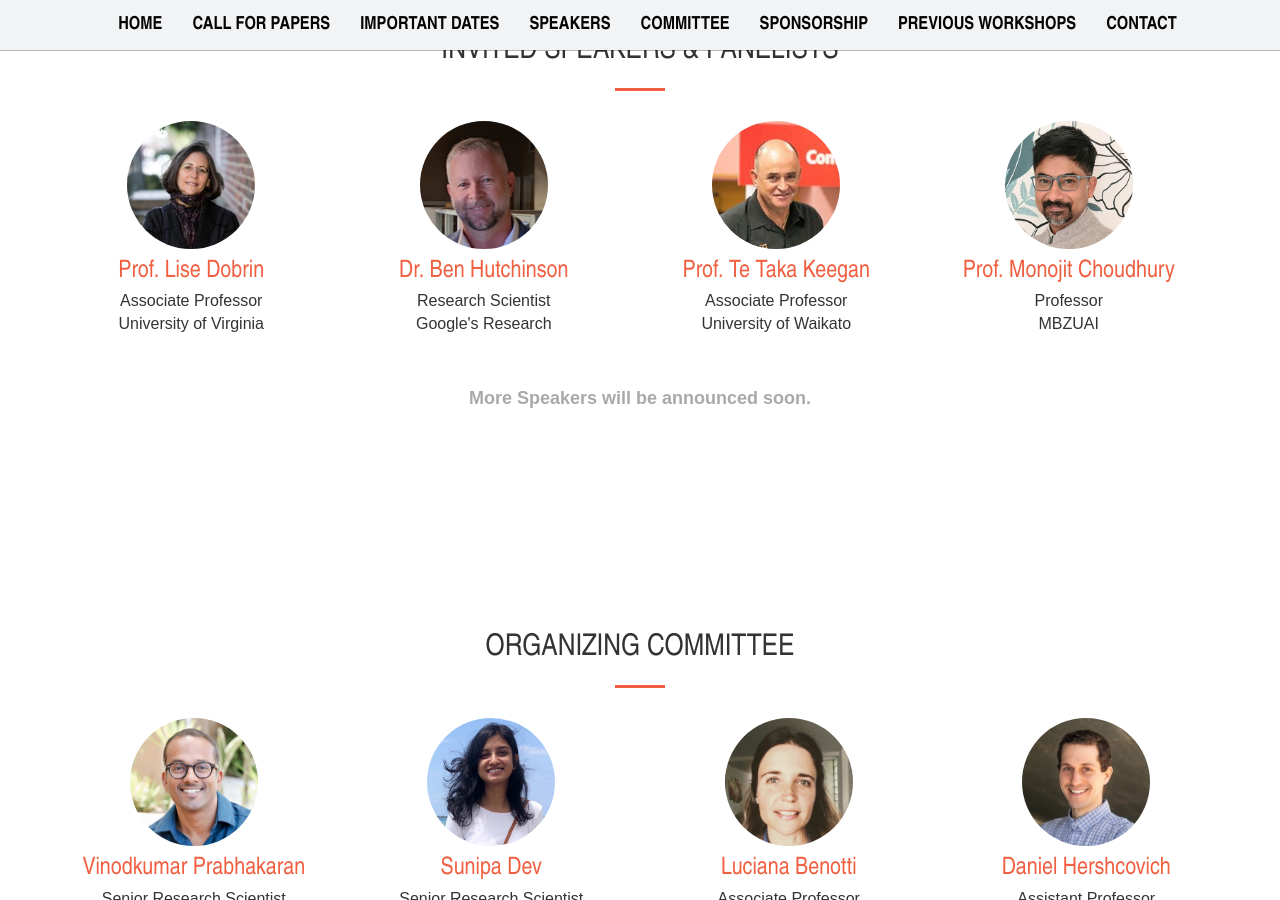
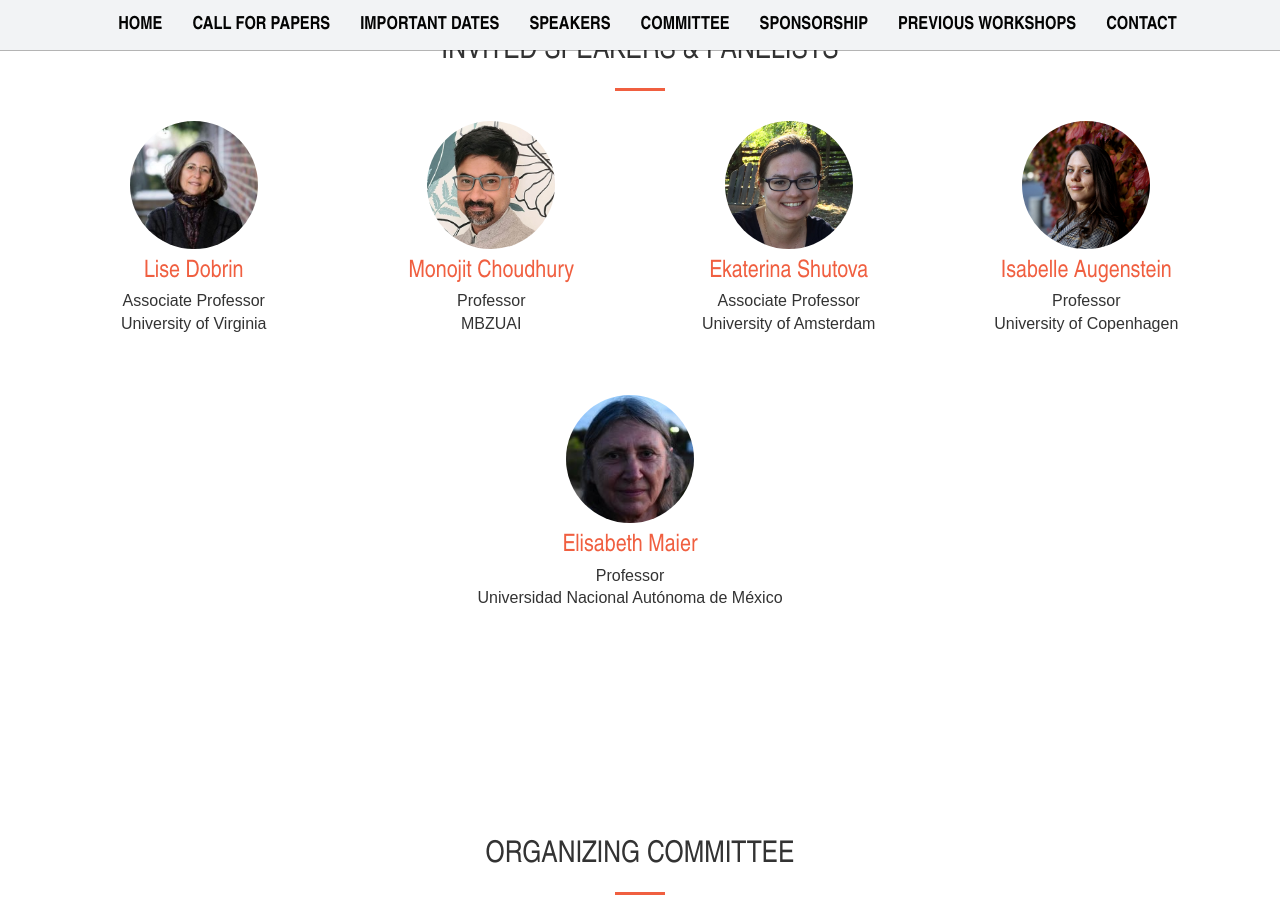
Before and after one commit to c3nlp/c3nlp.github.io, a Jekyll site: the page built from index.html, in a window 1280 px wide and 900 px high, scrolled down 2580 px. Built offline with Jekyll 4.4.1, drawn with Linux system fonts in a browser that asks for light colours.

Commit message:
Update speakers.html

```diff
--- a/_includes/speakers.html
+++ b/_includes/speakers.html
@@ -45,36 +45,43 @@
                     <a href="https://anthropology.as.virginia.edu/people/lise-dobrin" target="_blank">
                         <img src="img/portfolio/lise.jpeg" style="border-radius: 50%;" alt=""
                              width="128">
-                        <h3>Prof. Lise Dobrin</h3>
+                        <h3>Lise Dobrin</h3>
                     </a>
                     <p>Associate Professor<br>University of Virginia</p>
-                </div>
-                <div class="speaker">
-                    <a href="https://research.google/people/106467/?&type=google" target="_blank">
-                        <img src="img/portfolio/ben.png" style="border-radius: 50%;" alt=""
-                             width="128">
-                        <h3>Dr. Ben Hutchinson</h3>
-                    </a>
-                    <p>Research Scientist<br>Google's Research</p>
-                </div>
-                <div class="speaker">
-                    <a href="http://profiles.waikato.ac.nz/tetaka.keegan" target="_blank">
-                        <img src="img/portfolio/taka.jpeg" style="border-radius: 50%;" alt=""
-                             width="128">
-                        <h3>Prof. Te Taka Keegan</h3>
-                    </a>
-                    <p>Associate Professor<br>University of Waikato</p>
                 </div>
                 <div class="speaker">
                     <a href="https://mbzuai.ac.ae/study/faculty/monojit-choudhury/" target="_blank">
                         <img src="img/portfolio/monojit.jpg" style="border-radius: 50%;" alt=""
                              width="128">
-                        <h3>Prof. Monojit Choudhury</h3>
+                        <h3>Monojit Choudhury</h3>
                     </a>
                     <p>Professor<br>MBZUAI</p>
                 </div>
+                <div class="speaker">
+                    <a href="https://www.shutova.org/" target="_blank">
+                        <img src="img/portfolio/ekaterina.jpg" style="border-radius: 50%;" alt=""
+                             width="128">
+                        <h3>Ekaterina Shutova</h3>
+                    </a>
+                    <p>Associate Professor<br>University of Amsterdam</p>
+                </div>
+                <div class="speaker">
+                    <a href="http://isabelleaugenstein.github.io/" target="_blank">
+                        <img src="img/portfolio/isabelle.jpg" style="border-radius: 50%;" alt=""
+                             width="128">
+                        <h3>Isabelle Augenstein</h3>
+                    </a>
+                    <p>Professor<br>University of Copenhagen</p>
+                </div>
+                <div class="speaker">
+                    <a href="https://scholar.google.com/citations?user=lS1Glo4AAAAJ" target="_blank">
+                        <img src="img/portfolio/elisabeth.jpg" style="border-radius: 50%;" alt=""
+                             width="128">
+                        <h3>Elisabeth Maier</h3>
+                    </a>
+                    <p>Professor<br>Universidad Nacional Autónoma de México</p>
+                </div>
             <br>
-            <p style="text-align: center; font-weight: bold; color:darkgrey">More Speakers will be announced soon.</p>
 
         </div>
     </div>
```
